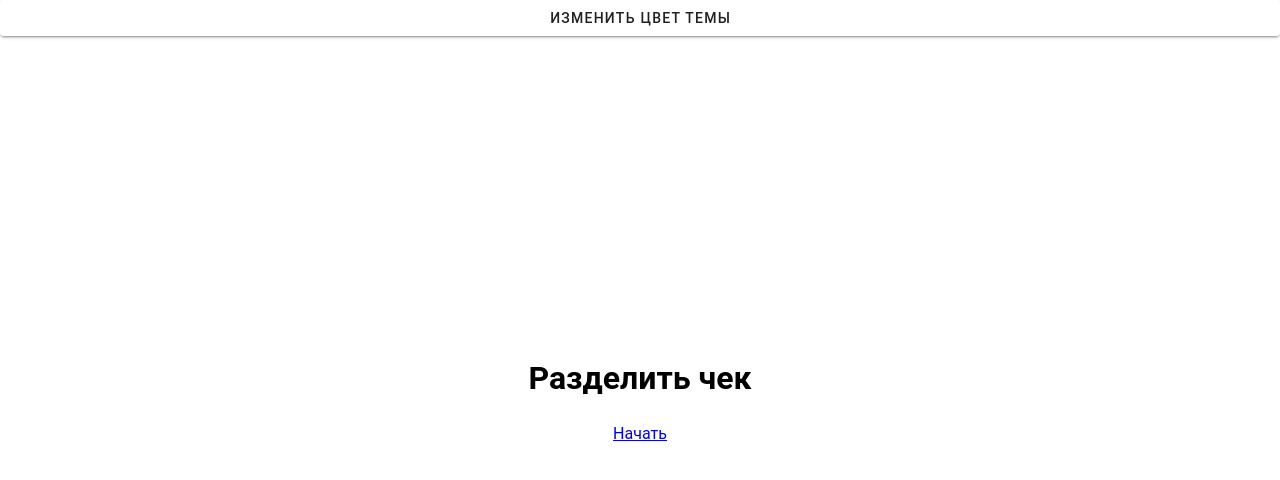
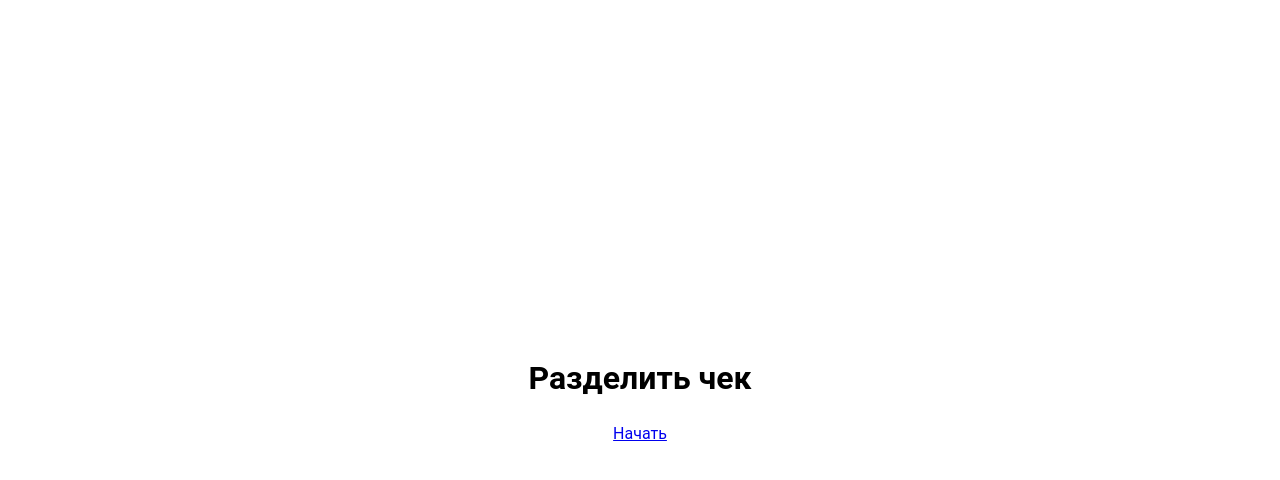
Before and after one commit to TatianaChF/-JS-Vue-, a Vue app: page / in a window 1280 px wide. Shown: the top 480 px of the page. Built offline with nearby package versions, Linux system fonts and the light colour scheme.

Commit message:
delete change theme

```diff
--- a/src/App.vue
+++ b/src/App.vue
@@ -1,17 +1,7 @@
 <template>
-  <v-app>
-    <v-btn @click="toggleTheme">Изменить цвет темы</v-btn>
-  </v-app>
   <RouterView />
 </template>
 
 <script setup>
   import { RouterView } from 'vue-router';
-  import { useTheme } from 'vuetify'
-
-  const theme = useTheme()
-
-  function toggleTheme () {
-    theme.global.name.value = theme.global.current.value.dark ? 'light' : 'dark'
-  }
 </script>
```
